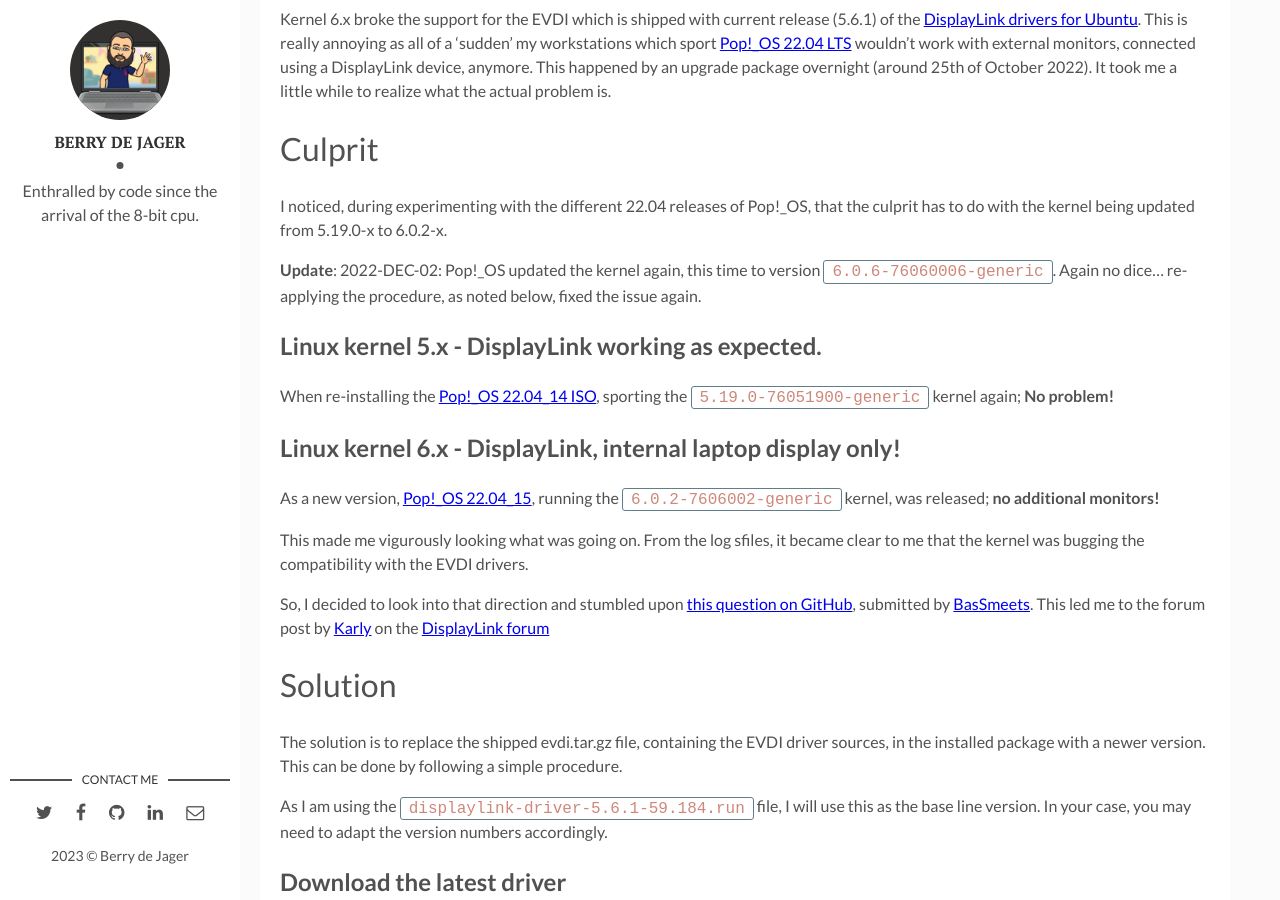
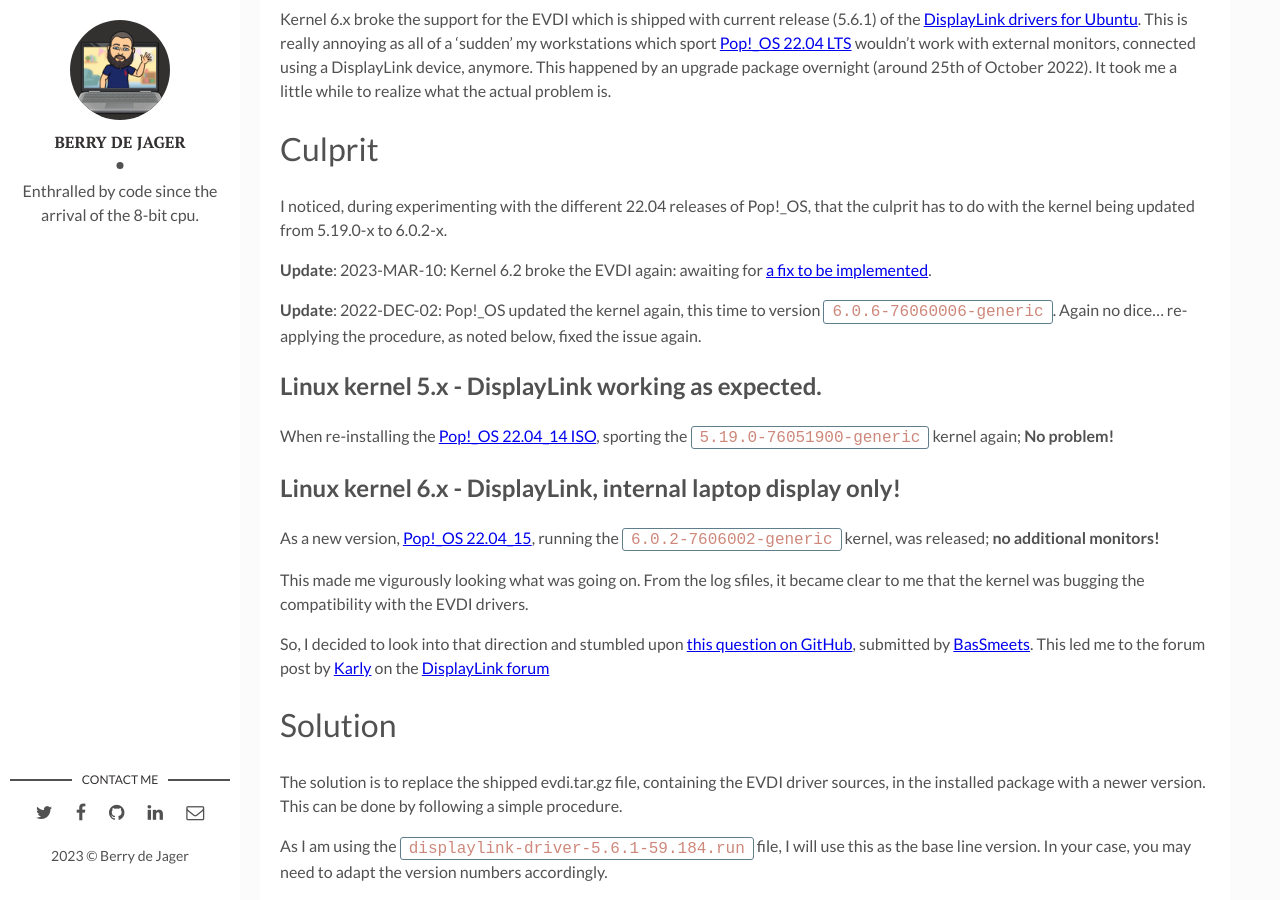
Before and after one commit to berrydejager/code, a Jekyll site: the page built from _posts/2022-10-28-Fix-DisplayLink_drivers-linux-kernel-6.markdown, in a window 1280 px wide and 900 px high, scrolled down 371 px. Built offline with Jekyll 4.4.1, drawn with Linux system fonts in a browser that asks for light colours.

Commit message:
Update 2022-10-28-Fix-DisplayLink_drivers-linux-kernel-6.markdown

```diff
--- a/_posts/2022-10-28-Fix-DisplayLink_drivers-linux-kernel-6.markdown
+++ b/_posts/2022-10-28-Fix-DisplayLink_drivers-linux-kernel-6.markdown
@@ -12,6 +12,8 @@
 # Culprit
 
 I noticed, during experimenting with the different 22.04 releases of Pop!_OS, that the culprit has to do with the kernel being updated from 5.19.0-x to 6.0.2-x.
+
+__Update__: 2023-MAR-10: Kernel 6.2 broke the EVDI again: awaiting for [a fix to be implemented](https://github.com/DisplayLink/evdi/pull/401).
 
 __Update__: 2022-DEC-02: Pop!_OS updated the kernel again, this time to version `6.0.6-76060006-generic`. Again no dice... re-applying the procedure, as noted below, fixed the issue again.
 
```
